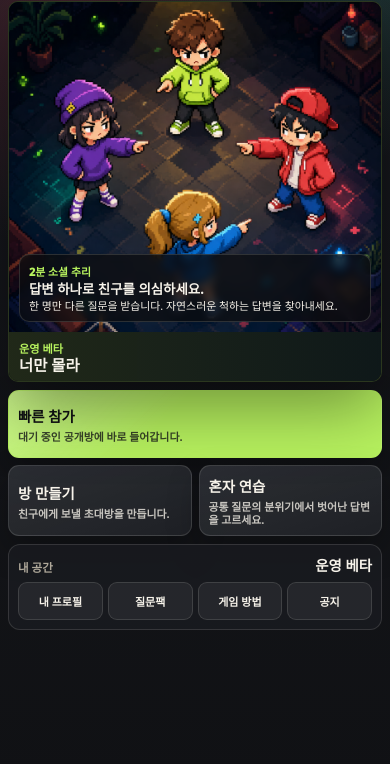
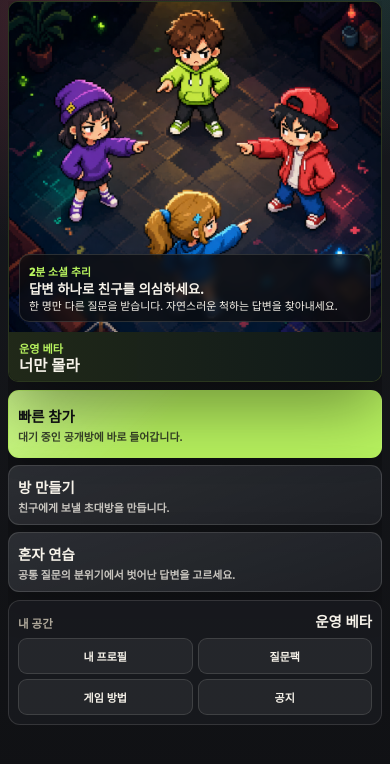
Before and after one commit to neuropilot00/neomanmolla-beta, a website: page index.html in a window 390 px wide. Shown: the part 54-818 px from the top of the page. Drawn offline with Linux system fonts and the light colour scheme; grey boxes are pictures that could not be loaded.

Commit message:
Prevent mobile lobby horizontal clipping

```diff
--- a/index.html
+++ b/index.html
@@ -5,11 +5,11 @@
     <meta name="viewport" content="width=device-width, initial-scale=1.0" />
     <meta name="theme-color" content="#111827" />
     <title>너만 몰라</title>
-    <link rel="stylesheet" href="./styles.css?v=20260502-022" />
+    <link rel="stylesheet" href="./styles.css?v=20260502-023" />
   </head>
   <body>
     <main id="app"></main>
-    <script src="./game-data.js?v=20260502-022" defer></script>
-    <script src="./app.js?v=20260502-022" defer></script>
+    <script src="./game-data.js?v=20260502-023" defer></script>
+    <script src="./app.js?v=20260502-023" defer></script>
   </body>
 </html>
--- a/styles.css
+++ b/styles.css
@@ -17,6 +17,11 @@
   box-sizing: border-box;
 }
 
+html {
+  max-width: 100%;
+  overflow-x: hidden;
+}
+
 body {
   margin: 0;
   min-height: 100vh;
@@ -178,6 +183,9 @@ p {
 .home-screen {
   display: grid;
   gap: 10px;
+  width: 100%;
+  max-width: 100%;
+  overflow: hidden;
   min-height: calc(100vh - 90px);
   grid-template-rows: auto auto auto 1fr;
 }
@@ -189,6 +197,7 @@ p {
 .hero-slider {
   display: flex;
   width: 100%;
+  max-width: 100%;
   overflow-x: auto;
   scroll-snap-type: x mandatory;
   -webkit-overflow-scrolling: touch;
@@ -306,10 +315,13 @@ p {
 .home-primary-actions {
   display: grid;
   gap: 8px;
+  width: 100%;
+  max-width: 100%;
   grid-template-columns: repeat(2, minmax(0, 1fr));
 }
 
 .home-action {
+  min-width: 0;
   min-height: 74px;
   border: 1px solid var(--line);
   border-radius: 12px;
@@ -349,6 +361,9 @@ p {
 
 .home-tools,
 .home-featured {
+  width: 100%;
+  max-width: 100%;
+  min-width: 0;
   border: 1px solid var(--line);
   border-radius: 12px;
   padding: 10px;
@@ -358,12 +373,15 @@ p {
 
 .home-tool-row {
   display: grid;
+  width: 100%;
+  max-width: 100%;
   grid-template-columns: repeat(4, minmax(0, 1fr));
   gap: 7px;
   margin-top: 9px;
 }
 
 .home-tool-row button {
+  min-width: 0;
   min-height: 44px;
   border: 1px solid var(--line);
   border-radius: 10px;
@@ -376,6 +394,8 @@ p {
 
 .home-pack-row {
   display: grid;
+  width: 100%;
+  max-width: 100%;
   grid-auto-flow: column;
   grid-auto-columns: minmax(136px, 42%);
   gap: 8px;
@@ -390,6 +410,7 @@ p {
 }
 
 .home-pack-row button {
+  min-width: 0;
   min-height: 88px;
   border: 1px solid rgba(247, 243, 234, 0.14);
   border-radius: 12px;
@@ -503,6 +524,7 @@ p {
 
   .home-primary-actions {
     gap: 7px;
+    grid-template-columns: 1fr;
   }
 
   .home-action {
@@ -512,6 +534,7 @@ p {
   }
 
   .home-action-main {
+    grid-column: auto;
     min-height: 68px;
   }
 
@@ -530,13 +553,13 @@ p {
   }
 
   .home-tool-row {
-    grid-template-columns: repeat(4, minmax(0, 1fr));
+    grid-template-columns: repeat(2, minmax(0, 1fr));
     gap: 5px;
     margin-top: 7px;
   }
 
   .home-tool-row button {
-    min-height: 38px;
+    min-height: 36px;
     border-radius: 9px;
     padding: 0 4px;
     font-size: 0.69rem;
```
